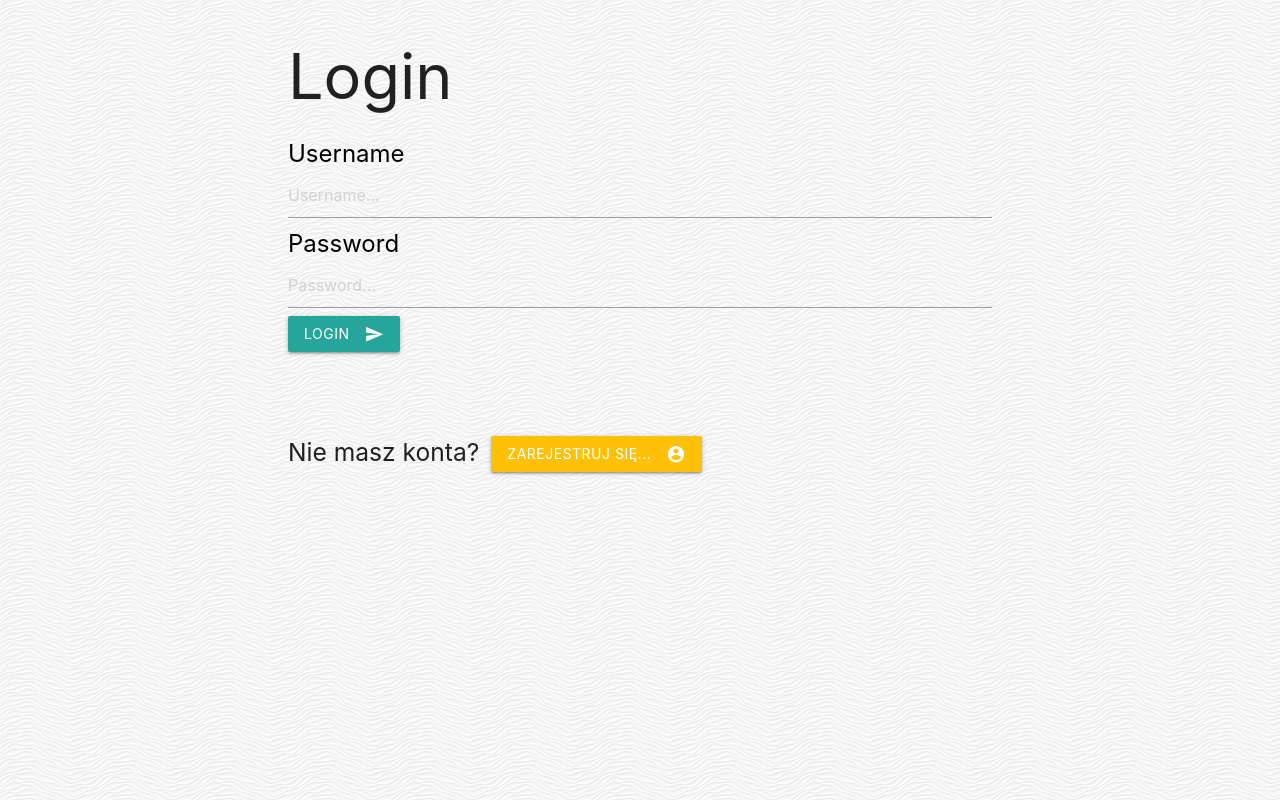
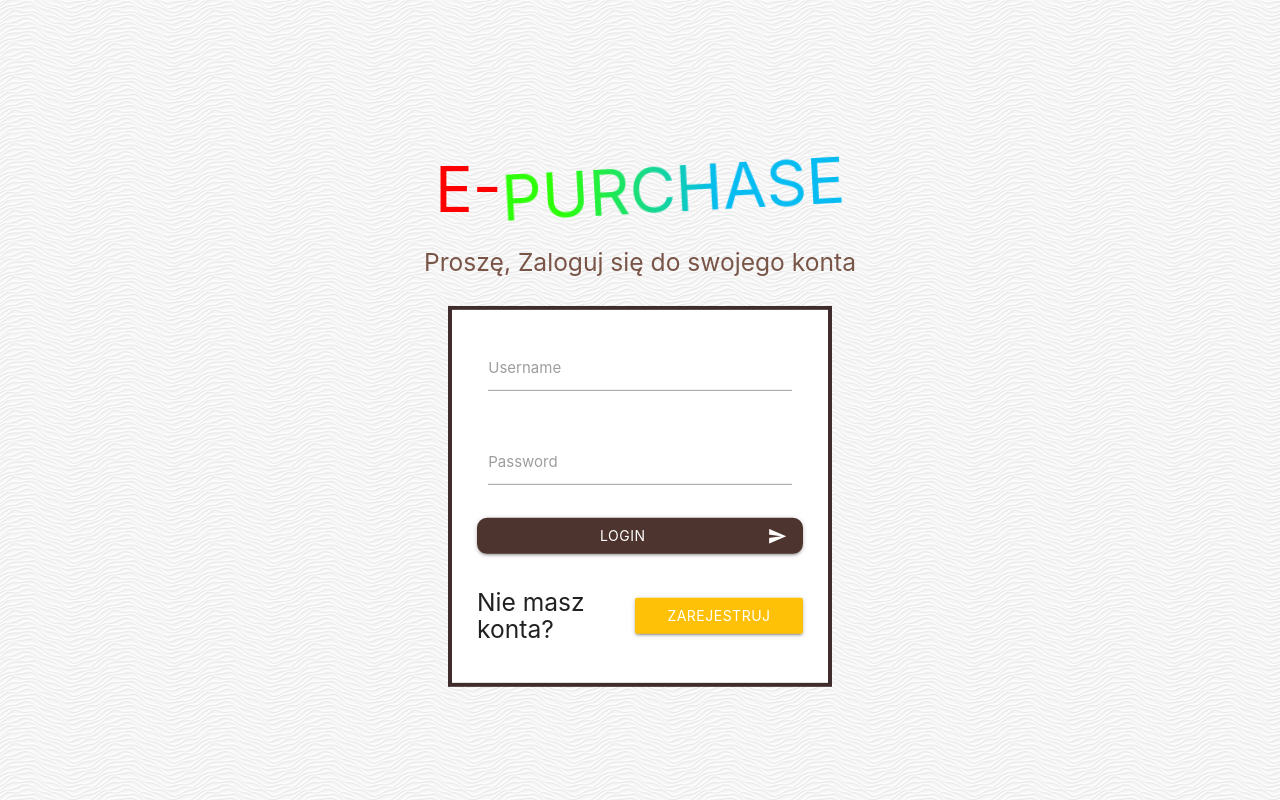
Before and after one commit to wesoly97/E-Purchase, a React (Create React App) app in the folder client/: page /login in a window 1280 px wide. Built offline with nearby package versions, Linux system fonts and the light colour scheme; no server answers.

Commit message:
front login

```diff
--- a/client/src/pages/Login.js
+++ b/client/src/pages/Login.js
@@ -1,7 +1,7 @@
 import React, {useState, useEffect} from "react"
 import Axios from "axios"; //http request library
 import { useHistory } from 'react-router-dom';
-import "../styles/Register.css"
+import "../styles/login.css"
 
 export default function Login(){
     const [username, setUsername] = useState('');
@@ -39,39 +39,44 @@ export default function Login(){
         Axios.get("http://localhost:3001/login").then((response) => {
             if (response.data.loggedIn === true) {
                 setLoginStatus(response.data.user[0].username);
+
             }
         });
     }, []);
 
     return(
-        <div className="main">
-            <div>
-                <div>
-                <h1>Login</h1>
-                <label>Username</label>
-                <input
-                    type="text"
-                    placeholder="Username..."
-                    onChange={(e)=>
-                        setUsername(e.target.value)
-                    }
-                />
-                <label>Password</label>
-                <input type="password"
-                       placeholder="Password..."
-                       onChange={(e)=>
-                           setPassword(e.target.value)
-                       }
-                />
-                <button onClick={login} className="btn waves-effect waves-light" type="submit" name="action">Login
+<div className="bodyLogin">
+<div className="animation">
+<div className="row">
+<div className="col s12 ">
+<h1><span className="eLetter">E-</span><span className="restLetter">PURCHASE</span></h1>
+<h5 className="brown-text">Proszę, Zaloguj się do swojego konta</h5>
+</div></div>
+        <div className="container containerLogin ">
+
+        <div className="row rowLogin">
+
+        <form className="col s12 ">
+          <div className="row rowLogin">
+            <div className="input-field col s12">
+            <input id="Username" type="text" onChange={(e)=>setUsername(e.target.value) }/>
+              <label for="Username">Username</label>
+            </div>
+            </div>
+          <div className="row rowLogin">
+            <div className="input-field col s12">
+            <input type="password"onChange={(e)=>setPassword(e.target.value)}/>
+              <label for="password">Password</label>
+            </div>
+          </div>
+
+              </form>
+
+              <button onClick={login} className="btn waves-effect waves-light brown darken-3 btnlogin" type="submit" name="action">Login
         <i className="material-icons right">send</i>
     </button>
 
-            </div>
 
-        </div>
-            <br></br><br></br><br></br>
-            <div>
     <h5>Nie masz konta?
         <button id="btnGoToRegsiter" onClick={goToRegister} className="btn waves-effect amber" type="submit" name="action">Zarejestruj się...
             <i className="material-icons right">account_circle</i>
@@ -80,5 +85,7 @@ export default function Login(){
               </div>
 
               </div>
+              </div>
+              </div>
     );
 }
--- /dev/null
+++ b/client/src/styles/login.css
@@ -0,0 +1,99 @@
+
+  .bodyLogin
+  {
+
+    margin: 0px;
+    padding:0px;
+    float: left;
+    width:100%;
+    position:absolute;
+    top: 50%;
+    transform: translateY(-50%) translateX(-50%);
+    left:50%;
+
+  }
+  .animation
+  {
+    animation: showUp 0.5s cubic-bezier(0.18, 1.3, 1, 1) forwards;
+  }
+  .containerLogin {
+    background: white;
+    padding: 20px 25px;
+    border: 4px solid #3f2c2c;
+    height: auto;
+    box-sizing: border-box;
+    position: relative;
+    width: 30%;
+
+  }
+  .btnlogin {
+    border: none;
+    display: block;
+    margin: 35px auto;
+    border-radius: 10px;
+    cursor: pointer;
+    width: 100%;
+  }
+  .rowLogin
+   {
+     margin-bottom: 10px;
+    }
+
+  h5,h1
+  {
+    display: flex;
+    justify-content: center;
+    align-items: center;
+  }
+  span {
+
+    transform: scale(0.9);
+    display: inline-block;
+  }
+  span:first-child {
+    animation: bop 1s cubic-bezier(0.175, 0.885, 0.32, 1.275) forwards infinite
+      alternate;
+  }
+  span:last-child {
+    animation: bopB 1s 0.2s cubic-bezier(0.175, 0.885, 0.32, 1.275) forwards
+      infinite alternate;
+  }
+  .eLetter
+  {
+Color :red;
+ }
+ .restLetter
+ {
+  text-transform: uppercase;
+  background: linear-gradient(90deg,rgba(44,255,7,1) 17%, rgba(6,188,241,1) 63%);
+-webkit-background-clip: text;
+-webkit-text-fill-color: transparent;
+ }
+
+  @keyframes showUp {
+    0% {
+      transform: scale(0);
+    }
+    100% {
+      transoform: scale(1);
+    }
+  }
+@keyframes bop {
+  0% {
+    transform: scale(0.9);
+  }
+  50%,
+  100% {
+    transform: scale(1);
+  }
+}
+
+@keyframes bopB {
+  0% {
+    transform: scale(0.9);
+  }
+  80%,
+  100% {
+    transform: scale(1) rotateZ(-3deg);
+  }
+}
```
Lines whose indentation alone changed are shown as unchanged.
